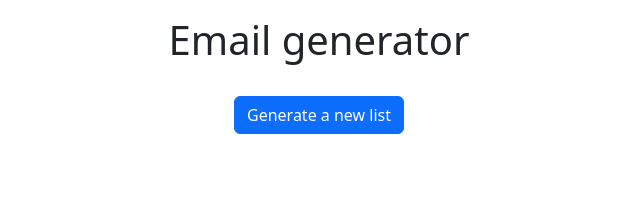
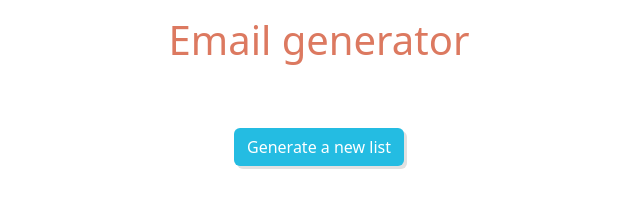
Before and after one commit to mattiapennisi/js-email-list, a plain HTML site: page index.html in a window 1280 px wide. Shown: the whole page, without its empty margins (321-961 px from the left). Drawn offline with nearby package versions, Linux system fonts and the light colour scheme; no server answers; a web font is replaced by a local one.

Commit message:
edit style

```diff
--- a/css/style.css
+++ b/css/style.css
@@ -81,7 +81,6 @@
 /* Body */
 
 body  {
-
     /* Common */
 
     img {
@@ -276,12 +275,30 @@ body  {
 
 #header {
     width: 100%;
+
+    #mainTitle {
+        color: #DC7960;
+    }
 }
 
 /* Main */
 
 #main {
     width: 100%;
+
+    #emailList {
+        box-shadow: 3px 3px rgb(225, 225, 225);
+    }
+
+    .list-group-item {
+        background-color: #DC7960;
+    }
+
+    #emailButton {
+        background-color: #24bce2;
+        color: white;
+        box-shadow: 3px 3px rgb(225, 225, 225);
+    }
 }
 
 /* Footer */
--- a/index.html
+++ b/index.html
@@ -25,19 +25,22 @@
 
 <body class="debu">
 
+    <!-- Header -->
+     <header id="header">
+        <!-- Page title -->
+        <h1 id="mainTitle" class="text-center my-3">Email generator</h1>
+     </header>
+
     <!-- Main -->
-    <main id="main" class="container d-flex flex-column justify-start align-center">
-
-        <!-- Page title -->
-        <h1 class="text-center my-3">Email generator</h1>
+    <main id="main" class="container d-flex flex-column justify-center align-center">
 
         <!-- Email list -->
-        <ul id="emailList" class="text-center">
+        <ul id="emailList" class="list-group text-center my-3">
 
         </ul>
 
         <!-- Button that generates new lists -->
-        <button id="emailButton" class="btn btn-primary">Generate a new list</button>
+        <button id="emailButton" class="btn my-3">Generate a new list</button>
 
     </main>
 
```
